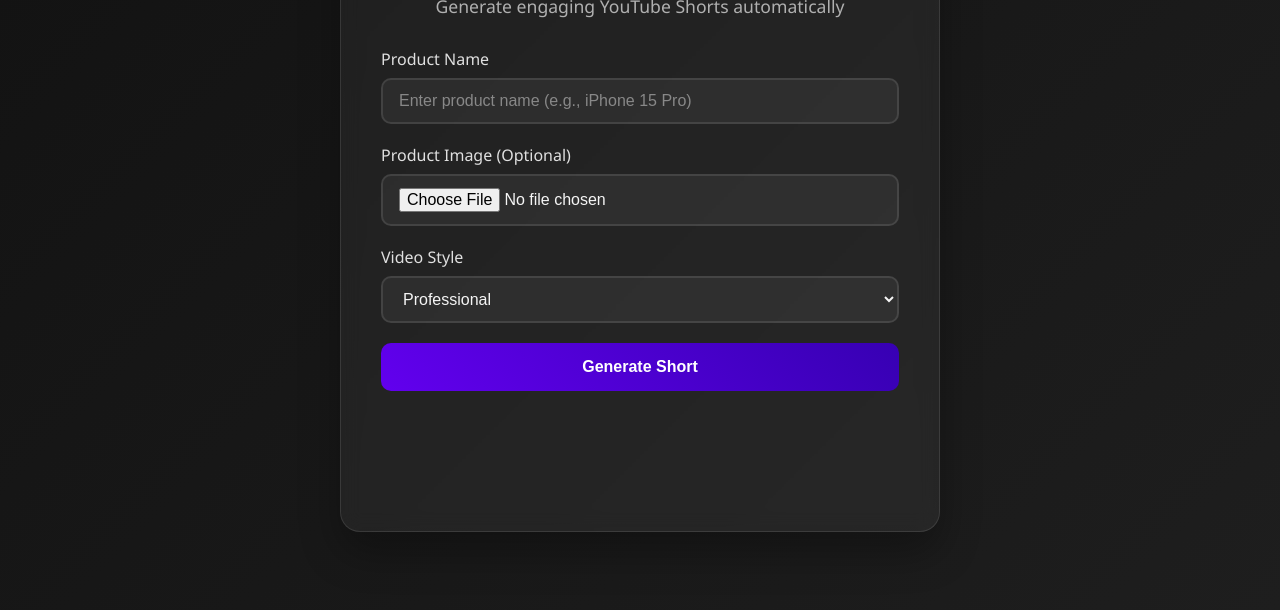
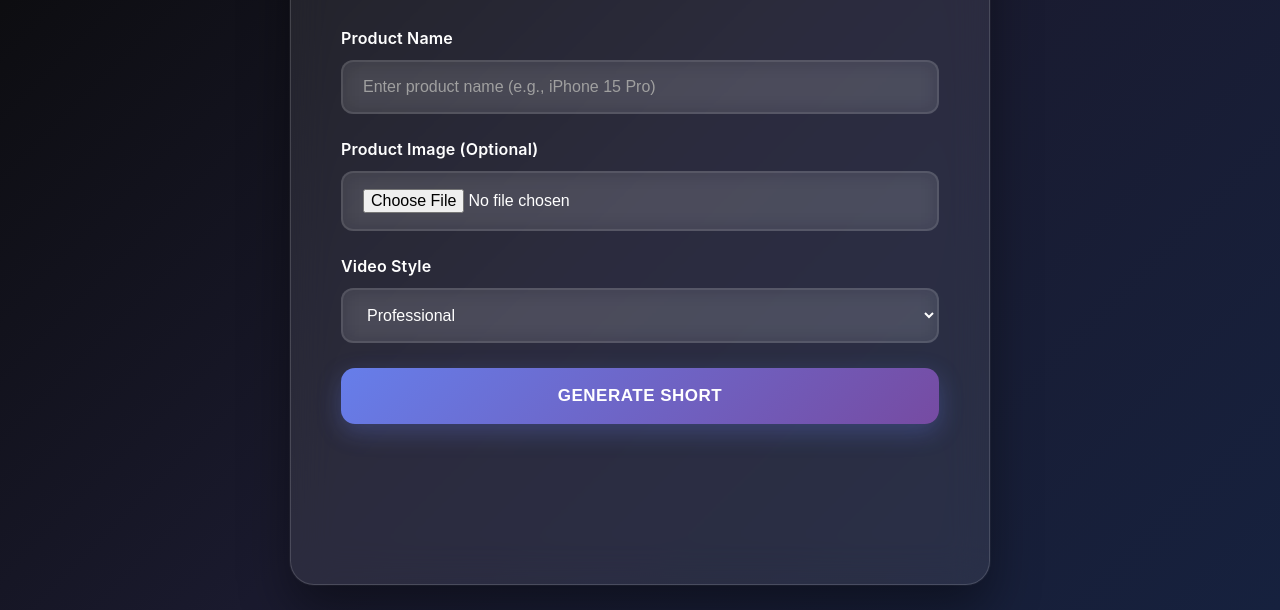
Before and after one commit to fxDheer/YVshorts, a website: page frontend/index.html in a window 1280 px wide. Shown: the part 190-800 px from the top of the page. Drawn offline with Linux system fonts and the light colour scheme.

Commit message:
Update UI: Modern dark theme with glassmorphism effects

```diff
--- a/frontend/style.css
+++ b/frontend/style.css
@@ -5,48 +5,66 @@
 }
 
 body {
-  background: linear-gradient(135deg, #121212 0%, #1e1e1e 100%);
-  color: #f5f5f5;
-  font-family: 'Segoe UI', Tahoma, Geneva, Verdana, sans-serif;
+  background: linear-gradient(135deg, #0a0a0a 0%, #1a1a2e 50%, #16213e 100%);
+  color: #ffffff;
+  font-family: 'Inter', 'Segoe UI', Tahoma, Geneva, Verdana, sans-serif;
   min-height: 100vh;
   display: flex;
   justify-content: center;
   align-items: center;
   padding: 20px;
+  margin: 0;
 }
 
 .container {
   width: 100%;
-  max-width: 600px;
+  max-width: 700px;
   text-align: center;
-  background: rgba(255, 255, 255, 0.05);
-  border-radius: 20px;
-  padding: 40px;
-  backdrop-filter: blur(10px);
-  border: 1px solid rgba(255, 255, 255, 0.1);
-  box-shadow: 0 20px 40px rgba(0, 0, 0, 0.3);
+  background: rgba(255, 255, 255, 0.08);
+  border-radius: 24px;
+  padding: 50px;
+  backdrop-filter: blur(20px);
+  border: 1px solid rgba(255, 255, 255, 0.15);
+  box-shadow: 0 25px 50px rgba(0, 0, 0, 0.4), 0 0 0 1px rgba(255, 255, 255, 0.05);
+  position: relative;
+  overflow: hidden;
+}
+
+.container::before {
+  content: '';
+  position: absolute;
+  top: 0;
+  left: 0;
+  right: 0;
+  height: 1px;
+  background: linear-gradient(90deg, transparent, rgba(255, 255, 255, 0.4), transparent);
 }
 
 h1 {
-  font-size: 2.5rem;
-  margin-bottom: 10px;
-  background: linear-gradient(45deg, #6200ee, #03dac6);
+  font-size: 3.2rem;
+  font-weight: 800;
+  margin-bottom: 15px;
+  background: linear-gradient(135deg, #667eea 0%, #764ba2 50%, #f093fb 100%);
   -webkit-background-clip: text;
   -webkit-text-fill-color: transparent;
   background-clip: text;
+  text-shadow: 0 0 30px rgba(102, 126, 234, 0.3);
+  letter-spacing: -0.02em;
 }
 
 .subtitle {
-  color: #b0b0b0;
-  margin-bottom: 30px;
-  font-size: 1.1rem;
+  color: #a0a0a0;
+  margin-bottom: 40px;
+  font-size: 1.2rem;
+  font-weight: 300;
+  opacity: 0.9;
 }
 
 .form-container {
   display: flex;
   flex-direction: column;
-  gap: 20px;
-  margin-bottom: 30px;
+  gap: 25px;
+  margin-bottom: 40px;
 }
 
 .input-group {
@@ -55,55 +73,81 @@ h1 {
 
 .input-group label {
   display: block;
-  margin-bottom: 8px;
-  color: #e0e0e0;
-  font-weight: 500;
+  margin-bottom: 12px;
+  color: #ffffff;
+  font-weight: 600;
+  font-size: 1rem;
+  letter-spacing: 0.01em;
 }
 
 .input-group input,
 .input-group select {
   width: 100%;
-  padding: 12px 16px;
+  padding: 16px 20px;
   border: 2px solid rgba(255, 255, 255, 0.1);
-  border-radius: 10px;
-  background: rgba(255, 255, 255, 0.05);
-  color: #f5f5f5;
+  border-radius: 12px;
+  background: rgba(255, 255, 255, 0.08);
+  color: #ffffff;
   font-size: 16px;
-  transition: all 0.3s ease;
+  font-weight: 400;
+  transition: all 0.3s cubic-bezier(0.4, 0, 0.2, 1);
+  backdrop-filter: blur(10px);
 }
 
 .input-group input:focus,
 .input-group select:focus {
   outline: none;
-  border-color: #6200ee;
-  background: rgba(255, 255, 255, 0.08);
+  border-color: #667eea;
+  background: rgba(255, 255, 255, 0.12);
+  box-shadow: 0 0 0 3px rgba(102, 126, 234, 0.1);
+  transform: translateY(-1px);
 }
 
 .input-group input::placeholder {
-  color: #888;
+  color: #a0a0a0;
+  font-weight: 300;
 }
 
 button {
-  padding: 15px 30px;
-  background: linear-gradient(45deg, #6200ee, #3700b3);
+  padding: 18px 36px;
+  background: linear-gradient(135deg, #667eea 0%, #764ba2 100%);
   color: white;
   border: none;
-  border-radius: 10px;
+  border-radius: 14px;
   cursor: pointer;
-  font-size: 16px;
-  font-weight: 600;
-  transition: all 0.3s ease;
+  font-size: 17px;
+  font-weight: 700;
+  transition: all 0.3s cubic-bezier(0.4, 0, 0.2, 1);
   position: relative;
   overflow: hidden;
+  text-transform: uppercase;
+  letter-spacing: 0.5px;
+  box-shadow: 0 8px 25px rgba(102, 126, 234, 0.3);
 }
 
 button:hover {
-  transform: translateY(-2px);
-  box-shadow: 0 10px 20px rgba(98, 0, 238, 0.3);
+  transform: translateY(-3px);
+  box-shadow: 0 15px 35px rgba(102, 126, 234, 0.4);
+  background: linear-gradient(135deg, #7c8cff 0%, #8b5fbf 100%);
 }
 
 button:active {
-  transform: translateY(0);
+  transform: translateY(-1px);
+}
+
+button::before {
+  content: '';
+  position: absolute;
+  top: 0;
+  left: -100%;
+  width: 100%;
+  height: 100%;
+  background: linear-gradient(90deg, transparent, rgba(255, 255, 255, 0.2), transparent);
+  transition: left 0.5s;
+}
+
+button:hover::before {
+  left: 100%;
 }
 
 button:disabled {
```
